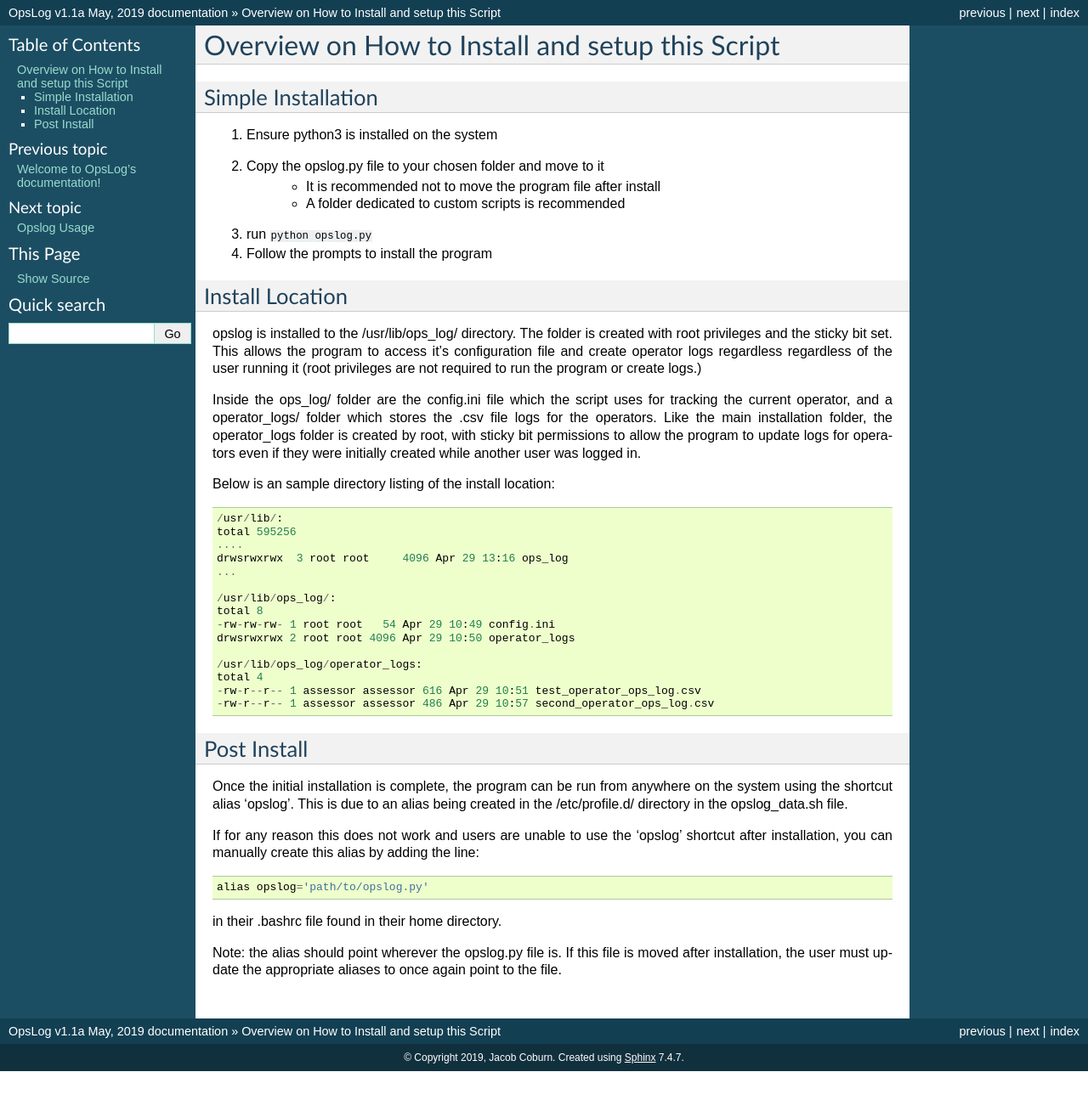
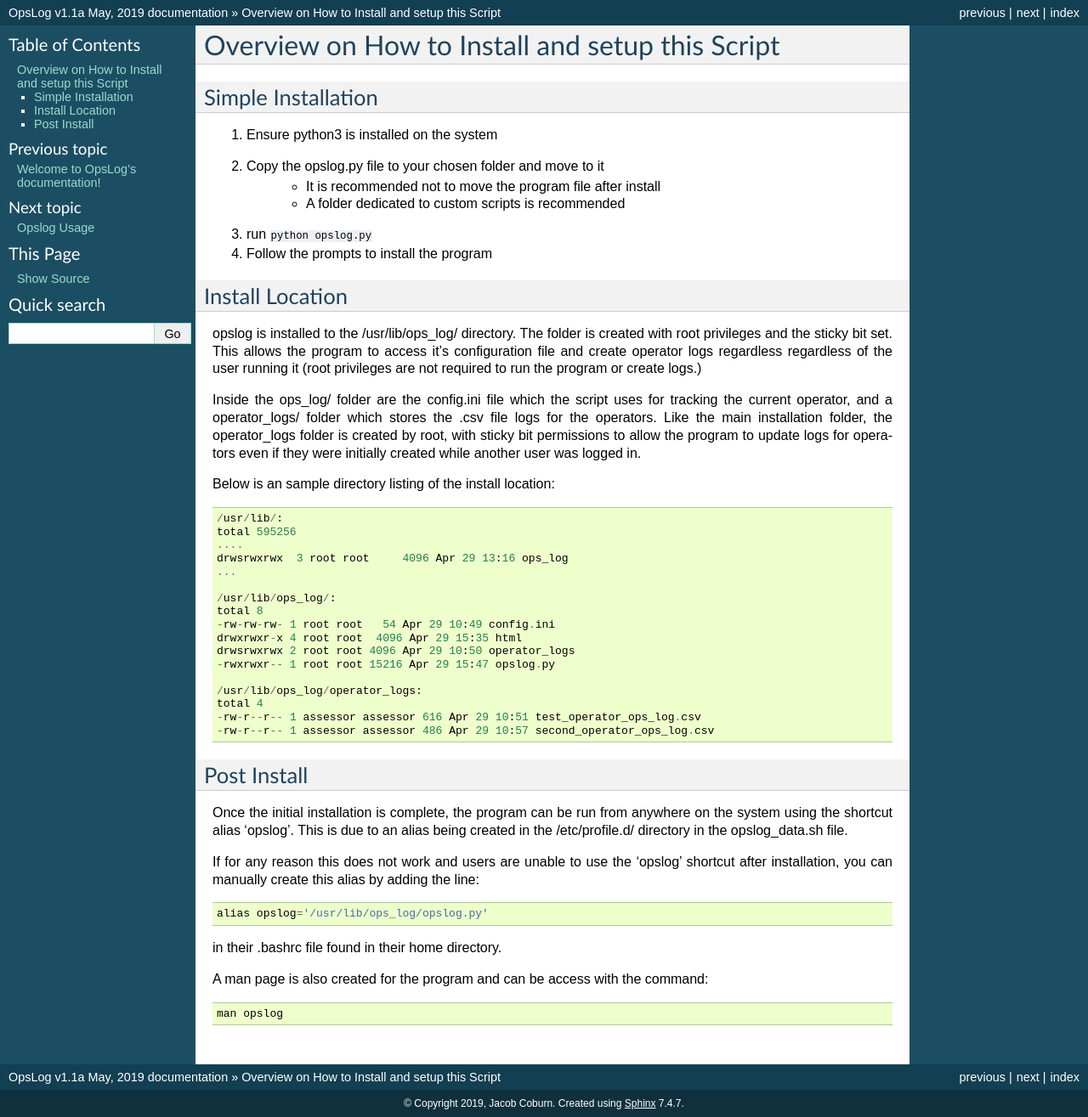
Before and after one commit to Denegal/Opslog, a Sphinx documentation site: the page built from docs/Installation.rst, in a window 1280 px wide. Shown: the whole page at 85% size. Built offline with Sphinx 7.4.7, drawn with Linux system fonts in a browser that asks for light colours; before the commit the page ends 1261 px from its top, so only the background shows below that.

Commit message:
updated install docs, generated updated webpages

```diff
--- a/docs/Installation.rst
+++ b/docs/Installation.rst
@@ -44,7 +44,9 @@
     /usr/lib/ops_log/:
     total 8
     -rw-rw-rw- 1 root root   54 Apr 29 10:49 config.ini
+    drwxrwxr-x 4 root root  4096 Apr 29 15:35 html
     drwsrwxrwx 2 root root 4096 Apr 29 10:50 operator_logs
+    -rwxrwxr-- 1 root root 15216 Apr 29 15:47 opslog.py
 
     /usr/lib/ops_log/operator_logs:
     total 4
@@ -62,9 +64,11 @@
 If for any reason this does not work and users are unable to use the 'opslog'
 shortcut after installation, you can manually create this alias by adding the line::
 
-    alias opslog='path/to/opslog.py'
+    alias opslog='/usr/lib/ops_log/opslog.py'
 
 in their .bashrc file found in their home directory.
 
-Note: the alias should point wherever the opslog.py file is. If this file is moved after installation,
-the user must update the appropriate aliases to once again point to the file.
+
+A man page is also created for the program and can be access with the command::
+
+    man opslog
```
Also changed, not shown: docs/.build/html/Installation.html (+7 -3 lines), docs/.build/html/_sources/Installation.rst.txt (+7 -3 lines), docs/.build/html/searchindex.js (+1 -1 lines), 5 other files.
